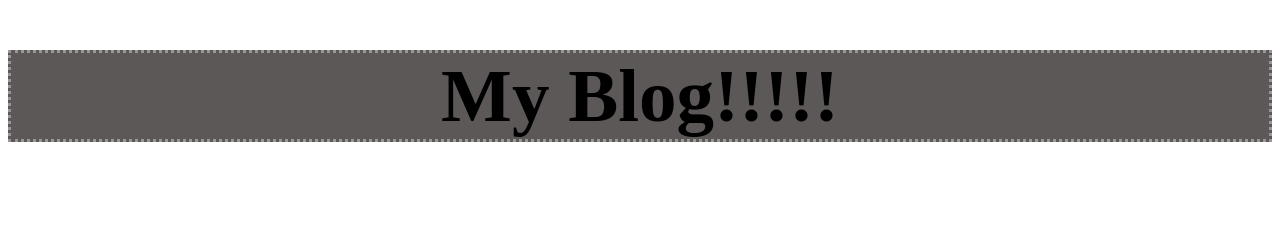
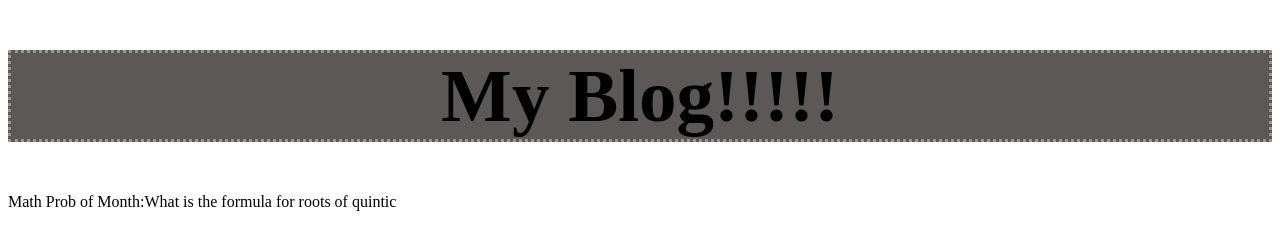
Before and after one commit to PlayfulMathematician/minecraftmanpp.github.io, a plain HTML site: page index.html in a window 1280 px wide. Drawn offline with nearby package versions, Linux system fonts and the light colour scheme.

Commit message:
Update index.html

```diff
--- a/index.html
+++ b/index.html
@@ -13,5 +13,6 @@
                    ">
         My Blog!!!!!
       </h1>
+      <p id = "mathq">Math Prob of Month:What is the formula for roots of quintic</p>
     </body>
 </html>
```
